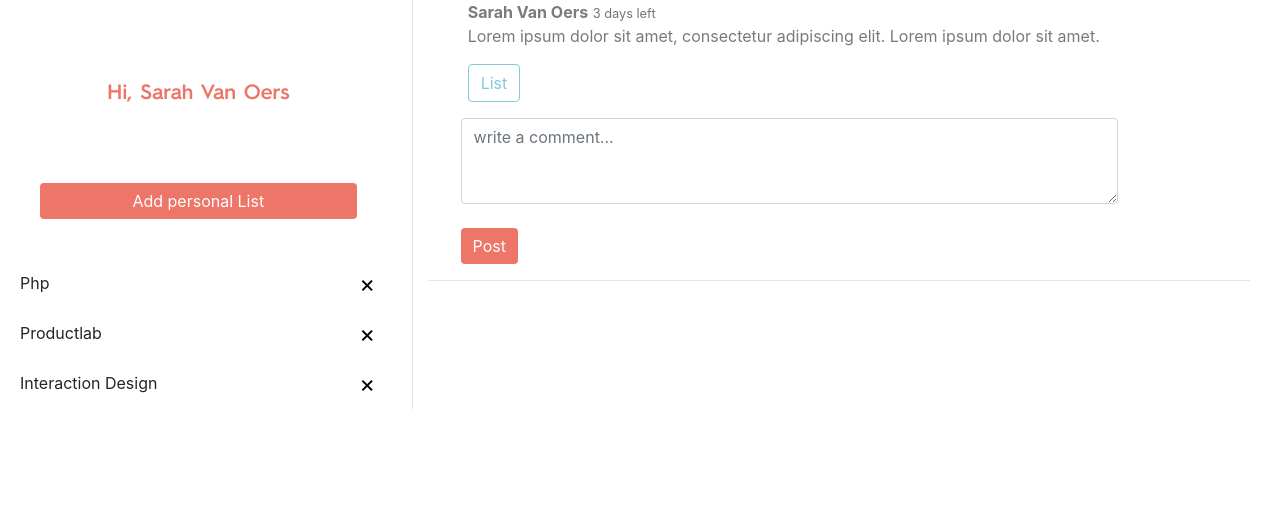
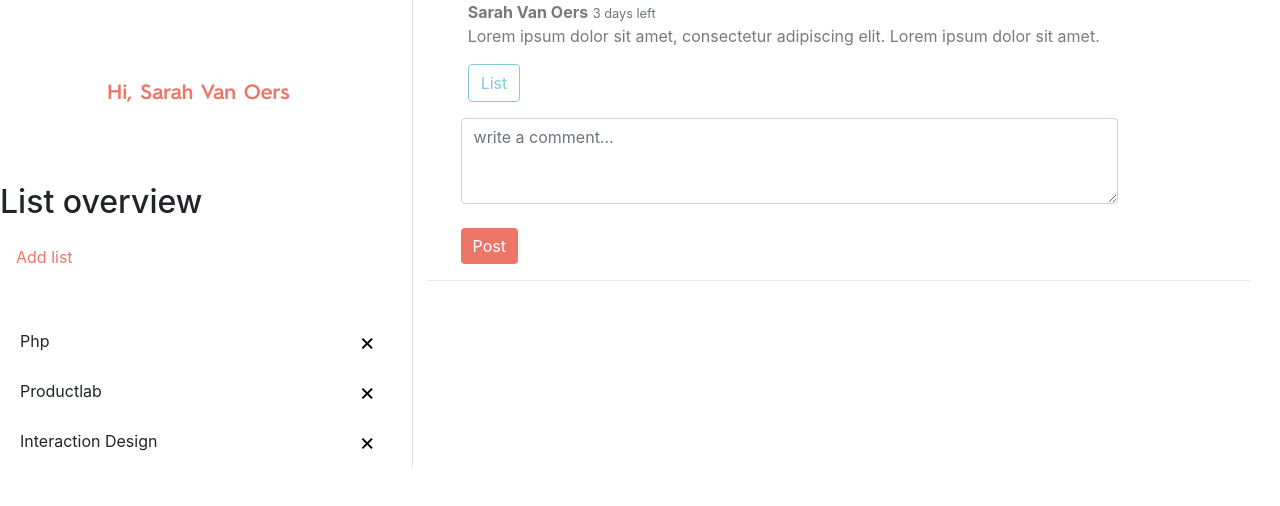
Before and after one commit to sarahvanoers/Todo_application, a PHP site: page /home.php in a window 1280 px wide. Shown: the part 110-616 px from the top of the page. Run offline with PHP 8.4, Linux system fonts and the light colour scheme; some libraries are stand-ins or nearby versions; some web fonts are replaced.

Commit message:
popup list

```diff
--- /dev/null
+++ b/components/listCreate.php
@@ -0,0 +1,23 @@
+ <!-- POPUP ADD TASK -->
+ <div class="modal fade" id="exampleModalCenter2" tabindex="-1" role="dialog" aria-labelledby="exampleModalCenterTitle" aria-hidden="true">
+        <div class="modal-dialog modal-dialog-centered" role="document">
+            <div class="modal-content">
+                <div class="modal-header">
+                    <h5 class="modal-title" id="exampleModalLongTitle">New List</h5>
+                    <button type="button" class="close" data-dismiss="modal" aria-label="Close">
+                        <span aria-hidden="true">&times;</span>
+                    </button>
+                </div>
+                <div class="modal-body">
+                    <div class="form-group">
+                        <label for="exampleInput">Title</label>
+                        <input type="text" class="form-control" id="exampleInput"  name="title">
+                    </div>
+                </div>
+                <div class="modal-footer">
+                    <input type="submit" class="btn btn-secondary taskBtn" value="Add List"></input>
+                    <input type="submit"  class="btn btn-secondary" data-dismiss="modal" value="Close"></input>
+                </div>
+            </div>
+        </div>
+    </div>
--- a/task.php
+++ b/components/taskCreate.php
@@ -1,20 +1,3 @@
-<html lang="en">
-<head>
-<meta charset="UTF-8">
-    <meta name="viewport" content="width=device-width, initial-scale=1.0">
-    <meta http-equiv="X-UA-Compatible" content="ie=edge">
-    <!-- Bootstrap core CSS -->
-    <link href="vendor/bootstrap/css/bootstrap.min.css" rel="stylesheet">
-    <!-- Form  CSS -->
-    <link rel="stylesheet" href="https://stackpath.bootstrapcdn.com/bootstrap/4.1.1/css/bootstrap.min.css" integrity="sha384-WskhaSGFgHYWDcbwN70/dfYBj47jz9qbsMId/iRN3ewGhXQFZCSftd1LZCfmhktB" crossorigin="anonymous">
-    <link rel="stylesheet" href="css/style.css">
-
-    <script src="https://code.jquery.com/jquery-3.3.1.slim.min.js" integrity="sha384-q8i/X+965DzO0rT7abK41JStQIAqVgRVzpbzo5smXKp4YfRvH+8abtTE1Pi6jizo" crossorigin="anonymous"></script>
-    <script src="https://cdnjs.cloudflare.com/ajax/libs/popper.js/1.14.3/umd/popper.min.js" integrity="sha384-ZMP7rVo3mIykV+2+9J3UJ46jBk0WLaUAdn689aCwoqbBJiSnjAK/l8WvCWPIPm49" crossorigin="anonymous"></script>
-    <script src="https://stackpath.bootstrapcdn.com/bootstrap/4.1.1/js/bootstrap.min.js" integrity="sha384-smHYKdLADwkXOn1EmN1qk/HfnUcbVRZyYmZ4qpPea6sjB/pTJ0euyQp0Mk8ck+5T" crossorigin="anonymous"></script>
-    <title>Task | ToDo</title>
-</head>
-<body>
  <!-- POPUP ADD TASK -->
  <div class="modal fade" id="exampleModalCenter" tabindex="-1" role="dialog" aria-labelledby="exampleModalCenterTitle" aria-hidden="true">
         <div class="modal-dialog modal-dialog-centered" role="document">
@@ -47,5 +30,3 @@
             </div>
         </div>
     </div>
-</body>
-</html>
--- a/home.php
+++ b/home.php
@@ -12,6 +12,7 @@
     <script src="https://code.jquery.com/jquery-3.3.1.slim.min.js" integrity="sha384-q8i/X+965DzO0rT7abK41JStQIAqVgRVzpbzo5smXKp4YfRvH+8abtTE1Pi6jizo" crossorigin="anonymous"></script>
     <script src="https://cdnjs.cloudflare.com/ajax/libs/popper.js/1.14.3/umd/popper.min.js" integrity="sha384-ZMP7rVo3mIykV+2+9J3UJ46jBk0WLaUAdn689aCwoqbBJiSnjAK/l8WvCWPIPm49" crossorigin="anonymous"></script>
     <script src="https://stackpath.bootstrapcdn.com/bootstrap/4.1.1/js/bootstrap.min.js" integrity="sha384-smHYKdLADwkXOn1EmN1qk/HfnUcbVRZyYmZ4qpPea6sjB/pTJ0euyQp0Mk8ck+5T" crossorigin="anonymous"></script>
+
     <title>Home | ToDo</title>
 </head>
 <body>
@@ -24,50 +25,20 @@
         </button>
         <div class="collapse navbar-collapse" id="navbarNavAltMarkup">
             <div class="navbar-nav navbar-right">
-                <a class="nav-item nav-link" href="task.php" data-toggle="modal" data-target="#exampleModalCenter">Add Task</a>
+                <a class="nav-item nav-link" href="taskCreate.php" data-toggle="modal" data-target="#exampleModalCenter">Add Task</a>
                 <a class="nav-item nav-link" href="logout.php">Logout</a>
             </div>
         </div>
     </nav>
-
-    <!-- POPUP ADD TASK -->
-    <div class="modal fade" id="exampleModalCenter" tabindex="-1" role="dialog" aria-labelledby="exampleModalCenterTitle" aria-hidden="true">
-        <div class="modal-dialog modal-dialog-centered" role="document">
-            <div class="modal-content">
-                <div class="modal-header">
-                    <h5 class="modal-title" id="exampleModalLongTitle">New task</h5>
-                    <button type="button" class="close" data-dismiss="modal" aria-label="Close">
-                        <span aria-hidden="true">&times;</span>
-                    </button>
-                </div>
-                <div class="modal-body">
-                    <div class="form-group">
-                        <label for="exampleInput">Title</label>
-                        <input type="text" class="form-control" id="exampleInput"  name="title">
-
-                        <label for="exampleInput">Working hours</label>
-                        <input type="text" class="form-control" id="exampleInput"  name="workingHours">
-
-                        <label for="exampleInput">Date of the deadline</label>
-                        <input type="date" class="form-control" id="exampleInput"  name="dateOfTheDeadline">
-
-                        <label for="exampleInput">add to personal list</label>
-
-                    </div>
-                </div>
-                <div class="modal-footer">
-                    <input type="submit" class="btn btn-secondary taskBtn" value="Add Task"></input>
-                    <input type="submit"  class="btn btn-secondary" data-dismiss="modal" value="Close"></input>
-                </div>
-            </div>
-        </div>
-    </div>
-
+    <?php include_once("components/taskCreate.php") ?>
     <div class="row">
 
             <div class="col-4 left">
                 <h1 class=username>Hi, Sarah Van Oers</h1>
-                <input type="submit" class="btn btn-secondary ListBtn" value="Add personal List"></input>
+                <h2>List overview</h2>
+                <a class="nav-item nav-link" href="listCreate.php" data-toggle="modal" data-target="#exampleModalCenter2">Add list</a>
+                <?php include_once("components/listCreate.php") ?>
+
                 <ul class="list-group list-group-flush list">
                     <li class="list-group-item">Php <span class="listAlign"><input type="submit" class="deleteList" value="&times;"></span></li>
                     <li class="list-group-item">Productlab <span class="listAlign"><input type="submit" class="deleteList" value="&times;"></span></li>
```
Also changed, not shown: 1 other file.
